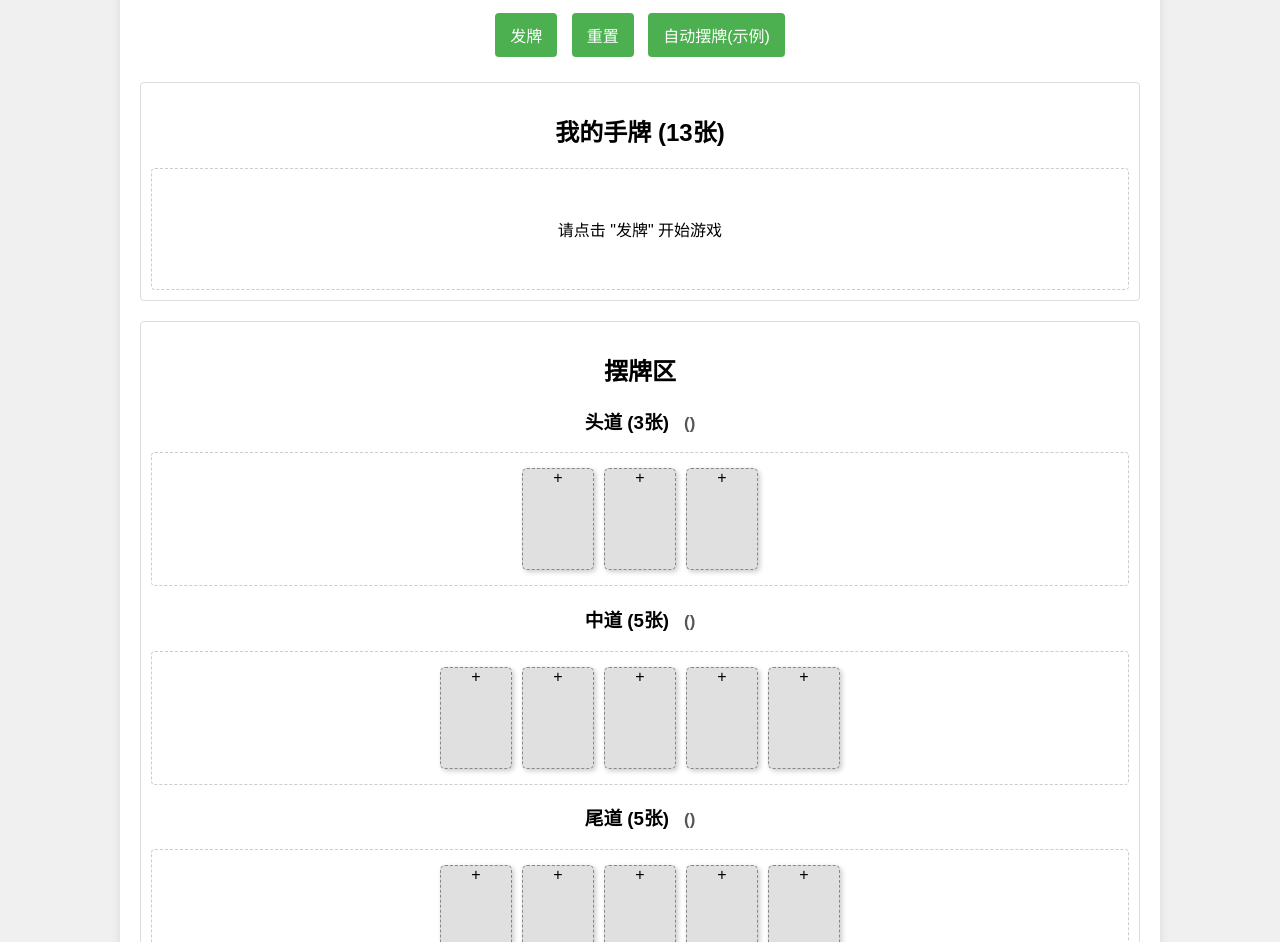
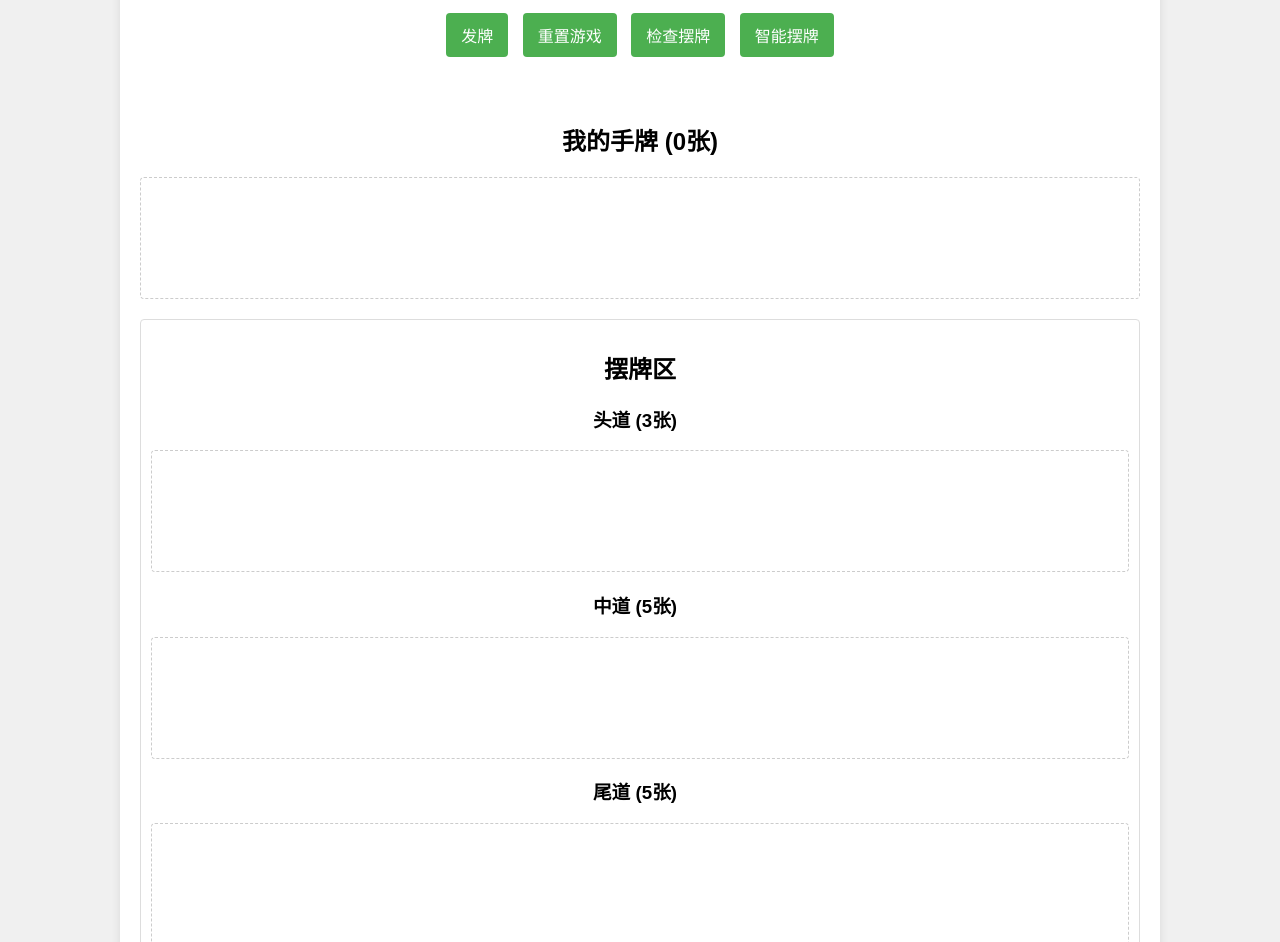
Before and after one commit to wen9529/sss, a plain HTML site: page index.html in a window 1280 px wide. Shown: the part 121-1063 px from the top of the page. Drawn offline with Linux system fonts and the light colour scheme.

Commit message:
Update index.html

```diff
--- a/index.html
+++ b/index.html
@@ -3,44 +3,59 @@
 <head>
     <meta charset="UTF-8">
     <meta name="viewport" content="width=device-width, initial-scale=1.0">
-    <title>十三水游戏</title>
+    <title>高级十三水游戏</title>
     <link rel="stylesheet" href="style.css">
 </head>
 <body>
     <div class="game-container">
-        <h1>十三水摆牌</h1>
+        <h1>十三水</h1>
 
         <div class="controls">
             <button id="dealButton">发牌</button>
-            <button id="resetButton">重置</button>
-            <button id="autoArrangeButton" title="简单实现，可能非最优">自动摆牌(示例)</button>
+            <button id="resetButton">重置游戏</button>
+            <button id="checkArrangementButton">检查摆牌</button>
+            <button id="autoArrangeButton" title="AI尝试自动摆牌">智能摆牌</button>
+            <span id="timerDisplay"></span> <!-- Optional: For timed games or AI thinking time -->
         </div>
 
-        <div class="player-hand-area">
-            <h2>我的手牌 (13张)</h2>
-            <div id="playerHand" class="hand-zone">
+        <div id="messageArea" class="message-area"></div>
+
+        <div class="player-area">
+            <h2>我的手牌 (<span id="playerHandCount">0</span>张)</h2>
+            <div id="playerHand" class="hand-zone droppable" data-zone-id="playerHand">
                 <!-- 卡牌将通过JS动态添加 -->
             </div>
         </div>
 
         <div class="arrangement-area">
             <h2>摆牌区</h2>
+            <div class="arranged-hand-container">
                 <div class="arranged-hand">
                     <h3>头道 (3张) <span id="frontHandType" class="hand-type-display"></span></h3>
-                <div id="frontHand" class="hand-zone arranged-zone" data-size="3"></div>
+                    <div id="frontHand" class="hand-zone arranged-zone droppable" data-zone-id="front" data-size="3"></div>
                 </div>
                 <div class="arranged-hand">
                     <h3>中道 (5张) <span id="middleHandType" class="hand-type-display"></span></h3>
-                <div id="middleHand" class="hand-zone arranged-zone" data-size="5"></div>
+                    <div id="middleHand" class="hand-zone arranged-zone droppable" data-zone-id="middle" data-size="5"></div>
                 </div>
                 <div class="arranged-hand">
                     <h3>尾道 (5张) <span id="backHandType" class="hand-type-display"></span></h3>
-                <div id="backHand" class="hand-zone arranged-zone" data-size="5"></div>
+                    <div id="backHand" class="hand-zone arranged-zone droppable" data-zone-id="back" data-size="5"></div>
                 </div>
             </div>
-        <div id="messageArea" class="message-area"></div>
+        </div>
+        <div id="validationResult" class="validation-result"></div>
     </div>
 
-    <script src="script.js"></script>
+    <!-- ES6 Module Import -->
+    <script type="module" src="js/main.js"></script>
+
+    <!-- Audio elements (optional) -->
+    <!--
+    <audio id="audioDeal" src="audio/deal.mp3" preload="auto"></audio>
+    <audio id="audioClick" src="audio/click.mp3" preload="auto"></audio>
+    <audio id="audioPlace" src="audio/place.mp3" preload="auto"></audio>
+    <audio id="audioInvalid" src="audio/invalid.mp3" preload="auto"></audio>
+    -->
 </body>
 </html>
```
Lines whose indentation alone changed are shown as unchanged.
